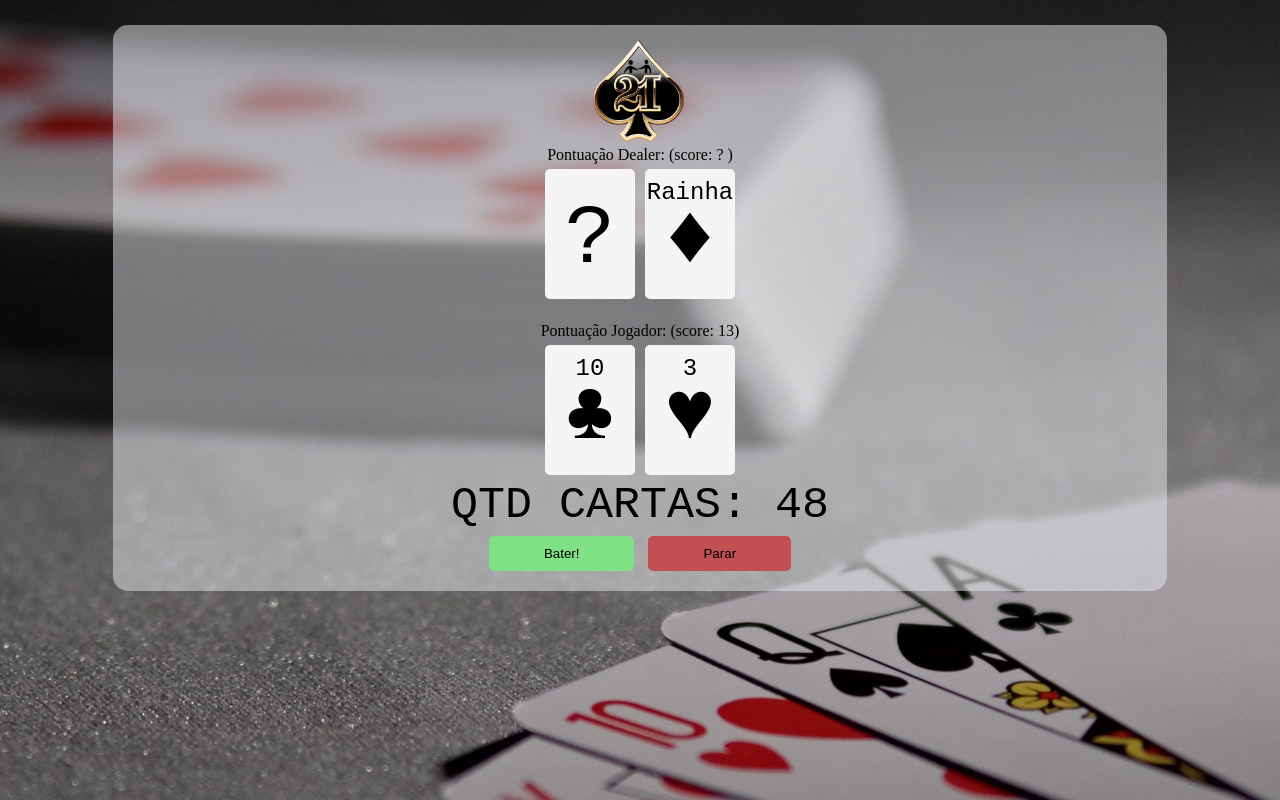
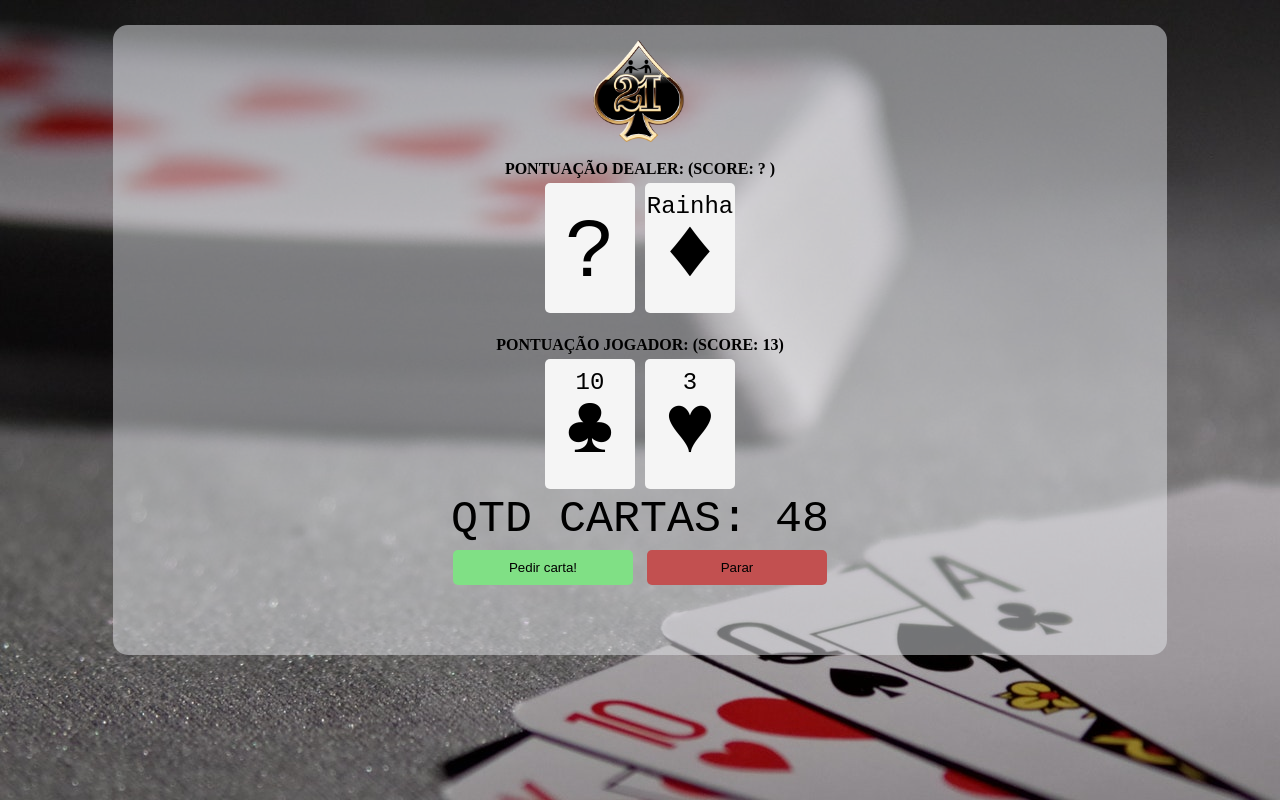
Before and after one commit to giovanilima775/black-jack, a plain HTML site: page index.html in a window 1280 px wide. Both pictures are taken after a click on the button "Novo Jogo!". Drawn offline with Linux system fonts and the light colour scheme.

Commit message:
...
Signed-off-by: Giovani de Oliveira Lima <47919065+giovanilima775@users.noreply.github.com>

```diff
--- a/assets/css/style.css
+++ b/assets/css/style.css
@@ -22,8 +22,13 @@ body {
     background-color: rgba(229, 231, 236, 0.5);
     text-align: center;
 }
-.text-area {
+#area-buttons {
+    margin-bottom: 50px;
+}
+#text-area {
     text-align: center;
+    margin-top: 14px;
+
 }
 .carta {
     width: 90px;
@@ -54,6 +59,7 @@ label.suit {
     margin: 5px;
     border-radius: 5px;
     border-style: none;
+    width: 180px;
 }
 .btn-parar {
     background-color: rgb(194, 80, 80);
@@ -61,13 +67,17 @@ label.suit {
 .btn-bater {
     background-color: rgb(128, 224, 133);
 }
-.end-game-p {
+.end-game-p, .end-game-d  {
     color: red;
     font-size: 25px;
+    color: red;
+    font-size: 66px;
+    font-weight: 900;
 }
-.end-game-d {
-    color: red;
-    font-size: 25px;
+.who-and-score {
+    font-size: 16px;
+    text-transform: uppercase;
+    font-weight: 600;
 }
 @media (max-width: 600px)
 {
--- a/assets/scripts/script.js
+++ b/assets/scripts/script.js
@@ -2,8 +2,6 @@
 //&hearts;
 //&hearts;
 let suits = ['&hearts;', '&clubs;', '&diams;', '&spades;'];
-// let values = ['Ace','Reis',
-// ];
 let values = ['Ace', 'Reis', 'Rainha', 'Valete',
   '10', '9', '8', '7', '6',
   '5', '4', '3', '2',
@@ -86,9 +84,13 @@ pararJogar.addEventListener('click', function(){
 function checkForEndOfGame(){
   atualizarPontuacao();
 
+  //vefica se é game over para o jogador
   if(gameOver){
+          // 15 < 18
     while(pontuacaoDealer<playerScore &&
+          // e a pontuação do jogador é menor que 21 ele ainda n perdeu
           playerScore <=21 &&
+          // e pontos dealer <= 21
           pontuacaoDealer <=21){
             cartasDealer.push(getNextCard());
             atualizarPontuacao();
@@ -118,6 +120,7 @@ function checkForEndOfGame(){
 function getCardString(card) {
   return card.value + "<br> <label class='suit'>" + card.suit + "</label>";
 }
+
 function getCardNumericValue(card){
   switch(card.value){
     case 'Ace':
@@ -142,6 +145,8 @@ function getCardNumericValue(card){
       return 10;
   }
 }
+
+
 function showStatus()
 {
   if(!gameStarted)
@@ -181,11 +186,11 @@ function showStatus()
 
   atualizarPontuacao();
 
-  textArea.innerHTML = '<label> Pontuação Dealer: (score: ' + (gameOver?pontuacaoDealer:' ? ') + ')</label><br><div class="dealer">' +
+  textArea.innerHTML = '<label class="who-and-score"> Pontuação Dealer: (score: ' + (gameOver?pontuacaoDealer:' ? ') + ')</label><br><div class="dealer">' +
                         cartasDealerString +
                         '</div><br><br>' +
 
-                        '<label>Pontuação Jogador: (score: ' + playerScore + ')</label><br><div class="player">' +
+                        '<label class="who-and-score">Pontuação Jogador: (score: ' + playerScore + ')</label><br><div class="player">' +
                         cartasJogadorString +
                         '</div><br> <label class="qtd-cartas">QTD CARTAS: '+
                         deck.length + '</label><br>';
@@ -193,10 +198,10 @@ function showStatus()
   if(gameOver){
     if(playerWon)
     {
-      textArea.innerHTML += "<label class='end-game-p'>JOGADOR GANHOU!</label>";
+      textArea.innerHTML += "<marquee scrollamount='30' class='end-game-p'>PARABÉNS VOCÊ GANHOU!</marquee>";
     }
     else{
-      textArea.innerHTML += "<label class='end-game-d'>DEALER GANHOU!</label>";
+      textArea.innerHTML += "<marquee scrollamount='30' class='end-game-d'>DEALER GANHOU!</marquee>";
     }
     novoJogo.style.display = 'inline';
     pedirCarta.style.display = 'none';
@@ -205,27 +210,14 @@ function showStatus()
   }
 }
 
-function getScore(cardArray, player){
+function getScore(cardArray){
   let score = 0;
-  let hasAce = false;
   for(let i=0; i<cardArray.length; i++){
-    console.log(cardArray[0]);
-    console.log(cardArray[-1]);
-    let card = cardArray[i];//carta na posição i
+    let card = cardArray[i];
+    //verifica se o jogador já começou com um blackjack
     if((getCardNumericValue(cardArray[0]) == 10 || getCardNumericValue(cardArray[1]) == 10) && card.value == 'Ace') {
       return 21;
     }
-    // if(card.value == 'Ace'){
-    //   //-1
-    //   hasAce = true;
-    // }
-    //esta bugando quando o score é 11 talveZ seja por causa do AZ
-    //contar qnt carta se maior que 1 não verificar
-    // se 1 verificar se é um 10
-    // se for 10 e a proxima carta um az ele tem valor de 11
-    // if(hasAce && score){
-    //   return score+10;
-    // }
     score += getCardNumericValue(card);
   }
    return score;
@@ -238,5 +230,5 @@ function atualizarPontuacao(){
 
 
 function getNextCard() {
-  return deck.shift();
+  return deck.shift();//retorna o primeiro elemento do array removendo do deck
 }
--- a/index.html
+++ b/index.html
@@ -13,9 +13,12 @@
         <img class="img-21" src="assets/img/2014_01_eu.mvns.games_thumbnail.png">
       </div>
       <div id="text-area"></div>
-      <button class="btn" id="new-game-button">Novo Jogo!</button>
-      <button class="btn btn-bater" id="hit-button">Bater!</button>
-      <button class="btn btn-parar" id="stay-button">Parar</button>
+      <div id="area-buttons">
+        <button class="btn" id="new-game-button">Novo Jogo!</button>
+        <button class="btn btn-bater" id="hit-button">Pedir carta!</button>
+        <button class="btn btn-parar" id="stay-button">Parar</button>
+      </div>
+
     </div>
 
     <script src="assets/scripts/script.js"></script>
```
Lines whose indentation alone changed are shown as unchanged.
